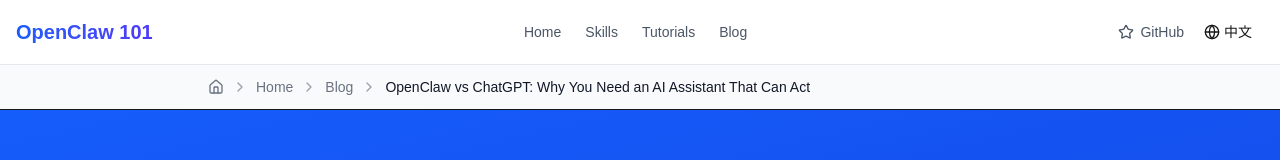
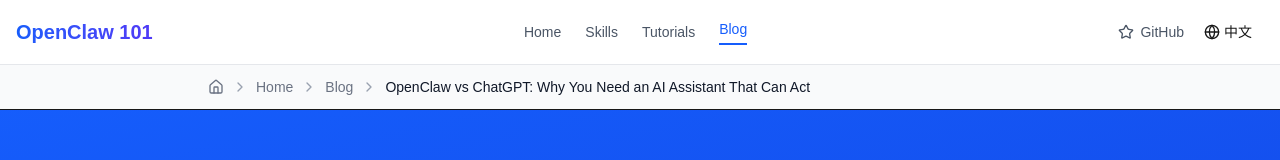
Before and after one commit to moonye6/openclaw101, a Next.js app: page /en/blog/openclaw-vs-chatgpt in a window 1280 px wide. Shown: the top 160 px of the page. Built offline with nearby package versions, Linux system fonts and the light colour scheme.

Commit message:
feat(ui): add active navigation highlight

```diff
--- a/src/components/layout/Header.tsx
+++ b/src/components/layout/Header.tsx
@@ -38,15 +38,24 @@
 
           {/* Desktop Nav */}
           <nav className="hidden md:flex items-center gap-6">
-            {navItems.map((item) => (
+            {navItems.map((item) => {
+              const isActive = pathname === item.href ||
+                (item.href !== '/' && pathname.startsWith(item.href));
+
+              return (
                 <Link
                   key={item.href}
                   href={item.href}
-                className="text-sm font-medium text-gray-600 hover:text-gray-900 transition-colors"
+                  className={`text-sm font-medium transition-colors ${
+                    isActive
+                      ? 'text-blue-600 border-b-2 border-blue-600 pb-1'
+                      : 'text-gray-600 hover:text-gray-900'
+                  }`}
                 >
                   {item.label}
                 </Link>
-            ))}
+              );
+            })}
           </nav>
 
           {/* Actions */}
@@ -84,16 +93,25 @@
         {isMenuOpen && (
           <nav className="md:hidden py-4 border-t border-gray-100">
             <div className="flex flex-col gap-2">
-              {navItems.map((item) => (
+              {navItems.map((item) => {
+                const isActive = pathname === item.href ||
+                  (item.href !== '/' && pathname.startsWith(item.href));
+
+                return (
                   <Link
                     key={item.href}
                     href={item.href}
-                  className="px-4 py-2 text-sm font-medium text-gray-600 hover:text-gray-900 hover:bg-gray-50 rounded-lg"
+                    className={`px-4 py-2 text-sm font-medium rounded-lg ${
+                      isActive
+                        ? 'text-blue-600 bg-blue-50'
+                        : 'text-gray-600 hover:text-gray-900 hover:bg-gray-50'
+                    }`}
                     onClick={() => setIsMenuOpen(false)}
                   >
                     {item.label}
                   </Link>
-              ))}
+                );
+              })}
               <a
                 href="https://github.com/openclaw/openclaw"
                 target="_blank"
```
Lines whose indentation alone changed are shown as unchanged.
